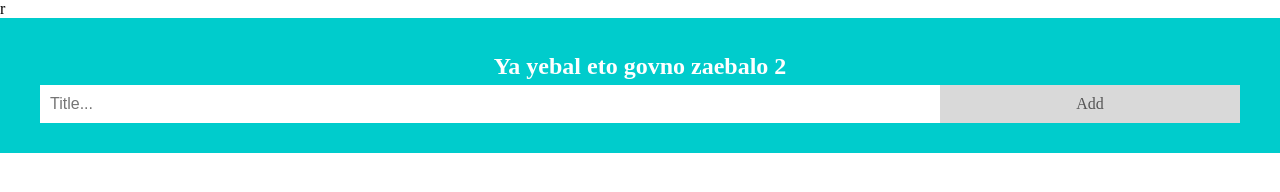
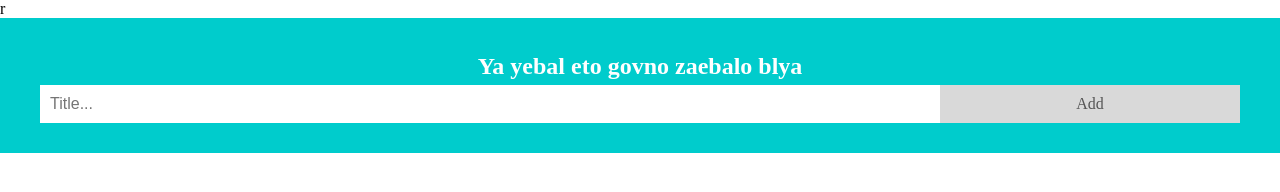
Before and after one commit to RumataEstorski/Server, a plain HTML site: page index.html in a window 1280 px wide. Drawn offline with Linux system fonts and the light colour scheme.

Commit message:
Update index.html

```diff
--- a/index.html
+++ b/index.html
@@ -102,7 +102,7 @@
 <body>
 
 <div id="myDIV" class="header">
-  <h2 style="margin:5px">Ya yebal eto govno zaebalo 2</h2>
+  <h2 style="margin:5px">Ya yebal eto govno zaebalo blya</h2>
   <input type="text" id="myInput" placeholder="Title...">
   <span onclick="newElement()" class="addBtn">Add</span>
 </div>
```
